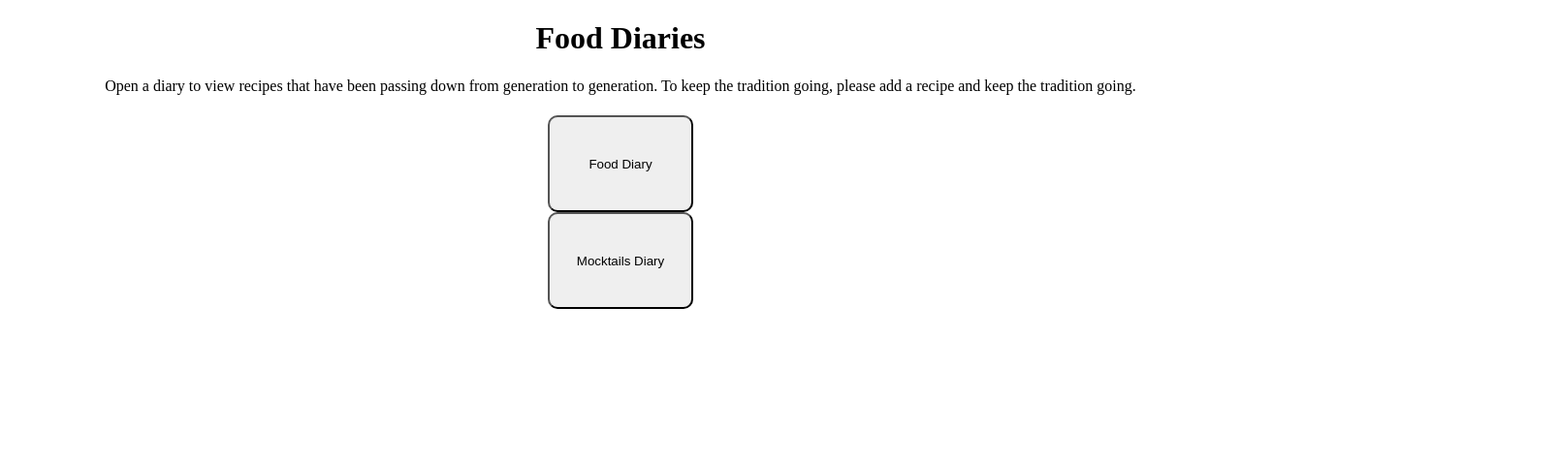
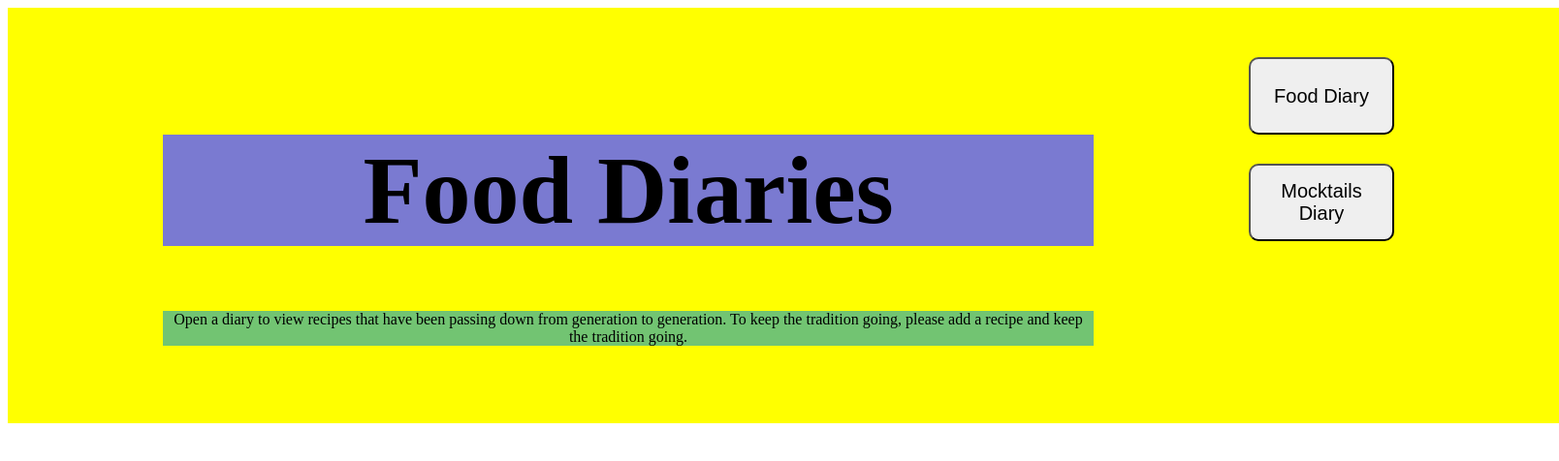
Before and after one commit to Aekangi/FoodDiaries, a React (Create React App) app in the folder client/: page / in a window 1280 px wide. Shown: the top 476 px of the page at 97% size, 1608 px wide, since content can reach past the window. Built offline with nearby package versions, Linux system fonts and the light colour scheme.

Commit message:
css grid on info and array

```diff
--- a/client/src/App.css
+++ b/client/src/App.css
@@ -1,17 +1,8 @@
-body{
-  margin: 0;
-  padding: 0;
-}
 
 .App {
   text-align: center;
 }
 
-@media (prefers-reduced-motion: no-preference) {
-  .App-logo {
-    animation: App-logo-spin infinite 20s linear;
-  }
-}
 
 .App-header {
   background-color: #282c34;
@@ -28,15 +19,16 @@ body{
   color: #61dafb;
 }
 
-@keyframes App-logo-spin {
-  from {
-    transform: rotate(0deg);
+.foods, .foodInfo, .mocktails, .mocktailInfo {
+  background: url('https://i.etsystatic.com/5295659/r/il/f9e784/1855329930/il_1588xN.1855329930_qdib.jpg');
+  background-size: cover;
 }
-  to {
-    transform: rotate(360deg);
+.mocktails{
+  background: url('https://i.etsystatic.com/5295659/r/il/f9e784/1855329930/il_1588xN.1855329930_qdib.jpg');
+  background-size: cover;
 }
 
-}
+
 .navbar {
   display: flex;
   justify-content: space-between;
@@ -47,54 +39,83 @@ font-size: 20px;
 
 }
 
-a:link {
-  text-decoration: none;
-  color: black;
-}
-a:visited {
+a:link, a:visited {
   text-decoration: none;
   color: black;
 }
 
-.homePage{
+.homePage {
+ display: flex;
+ flex-direction: row;
+ background-color: yellow;
+ height: 100%;
+ width: 200vh;
+}
+
+.homeLeft {
+  width: 60%;
+  height: auto;
+  margin: 4em 10em;
+}
+
+.homeTitle {
+  grid-column: 1/2;
+  grid-row: 1/4;
+  font-size: 100px;
+  background-color: rgb(122, 122, 209);
+}
+
+.info {
+  grid-column: 1/2;
+  grid-row: 4/5;
+  background-color: rgb(114, 196, 114);
+}
+
+
+.leadToFood{
+  grid-column: 2/3;
+  grid-row: 2/3;
+  display: block;
+  height: 80px;
+  width: 150px;
+  border-radius: 10px;
+  margin: auto;
+  font-size: 20px;
+  margin-top: 30px;
+}
+
+.leadToMock {
+  grid-column: 2/3;
+  grid-row: 3/4;
+  display: block;
+  height: 80px;
+  width: 150px;
+  border-radius: 10px;
+  margin: auto;
+  font-size: 20px;
+  margin-top: 30px;
+}
+
+.displayFood, .displayMocktail{
+  display: grid;
+  grid-template-columns: 1fr 1fr 1fr;
+  margin-top: 20px;
+  grid-gap: 80px;
+  justify-content: center;
+  text-shadow: 2px 2px 5px rgb(205, 162, 95);
+  padding: 30px;
 
 }
 
-.leadToDiary{
-  display: block;
-  height: 100px;
-  width: 150px;
-  border-radius: 10px;
-  margin: auto;
-}
 
-.displayFood{
-  display: grid;
-  grid-template-columns: 1fr 1fr 1fr;
-  margin-top: 20px;
-  grid-gap: 1em;
-  justify-content: center;
 
-}
-.displayMocktail{
-  display: grid;
-  grid-template-columns: 1fr 1fr 1fr;
-  margin-top: 20px;
-  grid-gap: 1em;
-  justify-content: center;
-}
-
-.foodCard img{
-  width: 300px;
-  height: 300px;
-  border-radius: 20px;
-}
-.mocktailCard img{
+.foodCard img, .mocktailCard img {
   width: 300px;
   height: 300px;
   border-radius: 20px;
 
 }
+
 
 .delete {
   justify-content: end;
@@ -104,3 +125,53 @@ a:visited {
   border-radius: 5px;
 
 }
+
+.foodInfoImage img, .mocktailInfoImage img{
+  width: 400px;
+  height: 400px;
+  border-radius: 20px;
+}
+
+.foodDetail {
+  font-size: 20px;
+  text-shadow: 2px 2px 5px rgb(205, 162, 95);
+}
+
+.foodInfoPage {
+  display: grid;
+  grid-template-columns: 50% 50%;
+  /* grid-template-rows: 1fr 1fr 1fr 1fr 1fr 1fr 1fr ; */
+}
+
+.foodInfoPage h2 {
+  grid-column: 1/3;
+  grid-row: 1;
+  text-shadow: 2px 2px 5px rgb(205, 162, 95);
+  font-size: 40px;
+
+}
+
+.foodInfoImage img {
+  grid-column: 1;
+  grid-row: 2/3;
+  margin-top: -10px;
+}
+
+.details h5 {
+  grid-column: 2;
+  grid-row: 1;
+  text-shadow: 2px 2px 5px rgb(205, 162, 95);
+  margin-top: -10px;
+}
+
+.ingredients {
+  grid-column: 2;
+  /* grid-row: 2; */
+  text-shadow: 2px 2px 5px rgb(205, 162, 95);
+  margin: -300px 80px 0 80px;
+  font-size: 20px;
+}
+.directions {
+  grid-column: 1/3;
+  text-shadow: 2px 2px 5px rgb(205, 162, 95);
+}
--- a/client/src/App.js
+++ b/client/src/App.js
@@ -1,6 +1,6 @@
 import './App.css'
 import { Route, Routes } from 'react-router-dom'
-import Header from './Components/Header'
+
 import Home from './pages/Home'
 import Foods from './pages/Foods'
 import FoodInfo from './pages/FoodInfo'
--- a/client/src/pages/FoodInfo.js
+++ b/client/src/pages/FoodInfo.js
@@ -21,10 +21,11 @@ const FoodInfo = () => {
   }, [id])
 
   return foodDetails ? (
-    <div className="food-content">
+    <div className="foodInfo">
       <header>
         <Header />
       </header>
+      <div className="foodInfoPage">
         <h2>{foodDetails.name}</h2>
         <section className="foodInfoImage">
           <div>
@@ -32,14 +33,24 @@ const FoodInfo = () => {
           </div>
         </section>
         <section className="details">
-        <div className="foodDetail">
           <h5>{foodDetails.difficulty_Level}</h5>
           <h5>Time: {foodDetails.time}</h5>
           <h5>Servings: {foodDetails.servings}</h5>
+        </section>
+        <section className="ingredients">
+          <h3>
+            <p>Ingredients:</p>
+          </h3>
+
           <p>{foodDetails.ingredients}</p>
+        </section>
+        <section className="directions">
+          <h3>
+            <p>Instructions:</p>
+          </h3>
           <p>{foodDetails.directions}</p>
+        </section>
       </div>
-      </section>
     </div>
   ) : (
     <div>'Hello'</div>
--- a/client/src/pages/Home.js
+++ b/client/src/pages/Home.js
@@ -3,17 +3,19 @@ import { Link } from 'react-router-dom'
 const Home = () => {
   return (
     <div className="homePage">
-      <h1 className="homeTitle">Food Diaries</h1>
-      <p>
-        Open a diary to view recipes that have been passing down from generation
-        to generation. To keep the tradition going, please add a recipe and keep
-        the tradition going.
-      </p>
+      <div className="homeLeft">
+        <h1 className="homeTitle">Food Diaries</h1>
+        <p className="info">
+          Open a diary to view recipes that have been passing down from
+          generation to generation. To keep the tradition going, please add a
+          recipe and keep the tradition going.
+        </p>
+      </div>
       <h1>
-        <button className="leadToDiary">
+        <button className="leadToFood">
           <Link to="/foods">Food Diary</Link>
         </button>
-        <button className="leadToDiary">
+        <button className="leadToMock">
           <Link to="/mocktails">Mocktails Diary</Link>
         </button>
       </h1>
--- a/client/src/pages/MocktailInfo.js
+++ b/client/src/pages/MocktailInfo.js
@@ -22,12 +22,12 @@ const MocktailInfo = () => {
     getMocktailById()
   }, [id])
   return mocktailDetails ? (
-    <div className="mocktail-content">
+    <div className="mocktailInfo">
       <header>
         <Header />
       </header>
       <h2>{mocktailDetails.name}</h2>
-      <section className="container-grid">
+      <section className="mocktailInfoImage">
         <div>
           <img src={mocktailDetails.image} alt="" />
         </div>
```
Also changed, not shown: 1 other file (tests, documents, lock files or other folders). Lines whose indentation alone changed are shown as unchanged.
